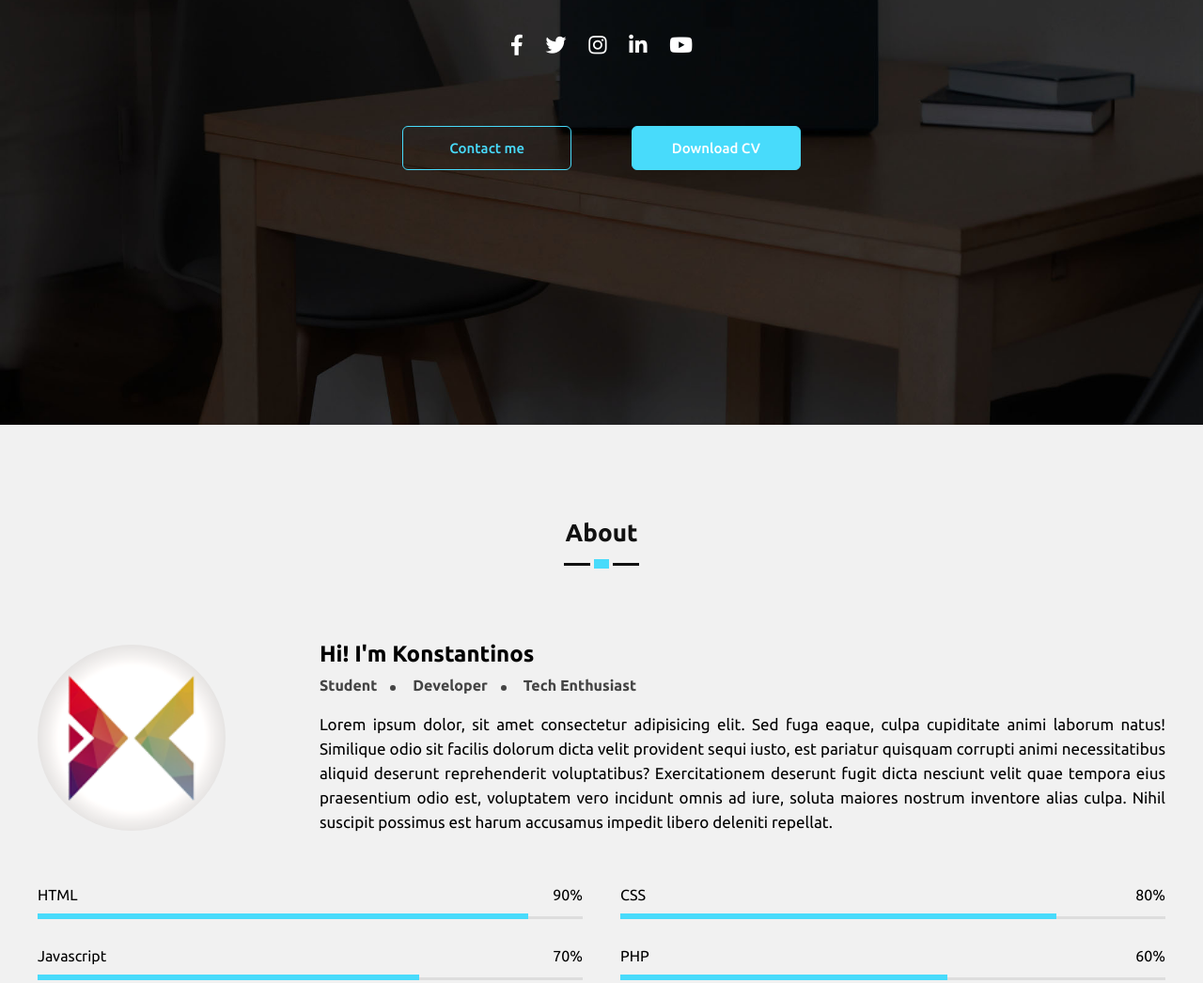
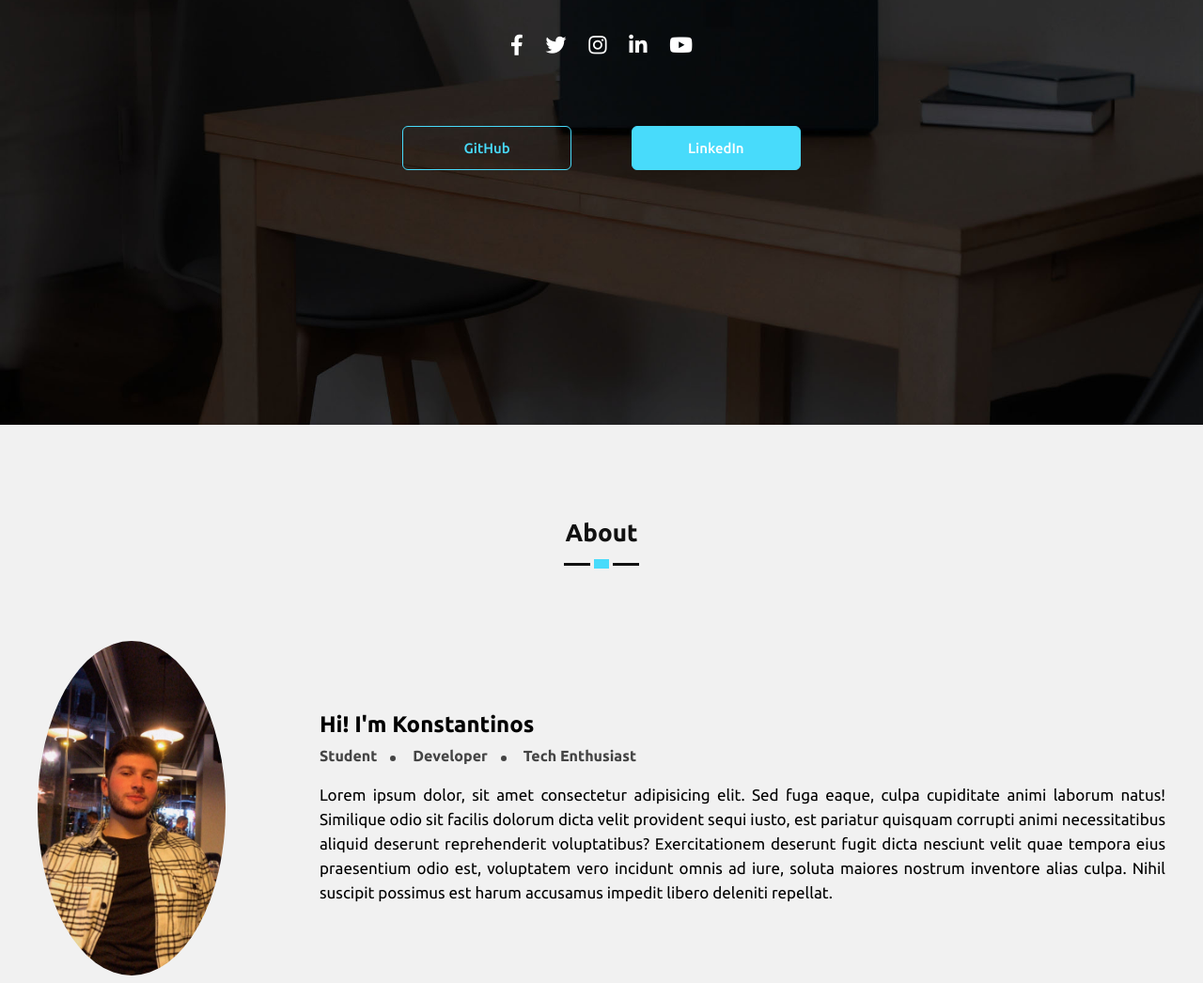
Before and after one commit to konkazazis/resumeWeb, a plain HTML site: page index.html in a window 1280 px wide. Shown: the part 348-1394 px from the top of the page at 94% size. Drawn offline with nearby package versions, Linux system fonts and the light colour scheme.

Commit message:
changed profile pic and button links

```diff
--- a/index.html
+++ b/index.html
@@ -46,8 +46,8 @@
           <a href="#" class="fab fa-youtube"></a>
         </div>
         <div class="buttons">
-          <a href="#">Contact me</a>
-          <a href="#">Download CV</a>
+          <a target="_blank" href="https://github.com/konkazazis">GitHub</a>
+          <a target="_blank" href="https://www.linkedin.com/in/konstantinos-kazazis-32a470228/">LinkedIn</a>
         </div>
       </div>
     </div>
@@ -58,7 +58,7 @@
     <div class="inner-width">
       <h1 class="section-title">About</h1>
       <div class="about-content">
-        <img src="images/pic.png" alt="" class="about-pic">
+        <img src="images/pic.jpg" alt="" class="about-pic">
         <div class="about-text">
           <h2>Hi! I'm Konstantinos</h2>
           <h3>
```
Also changed, not shown: images/pic.jpg (added).
